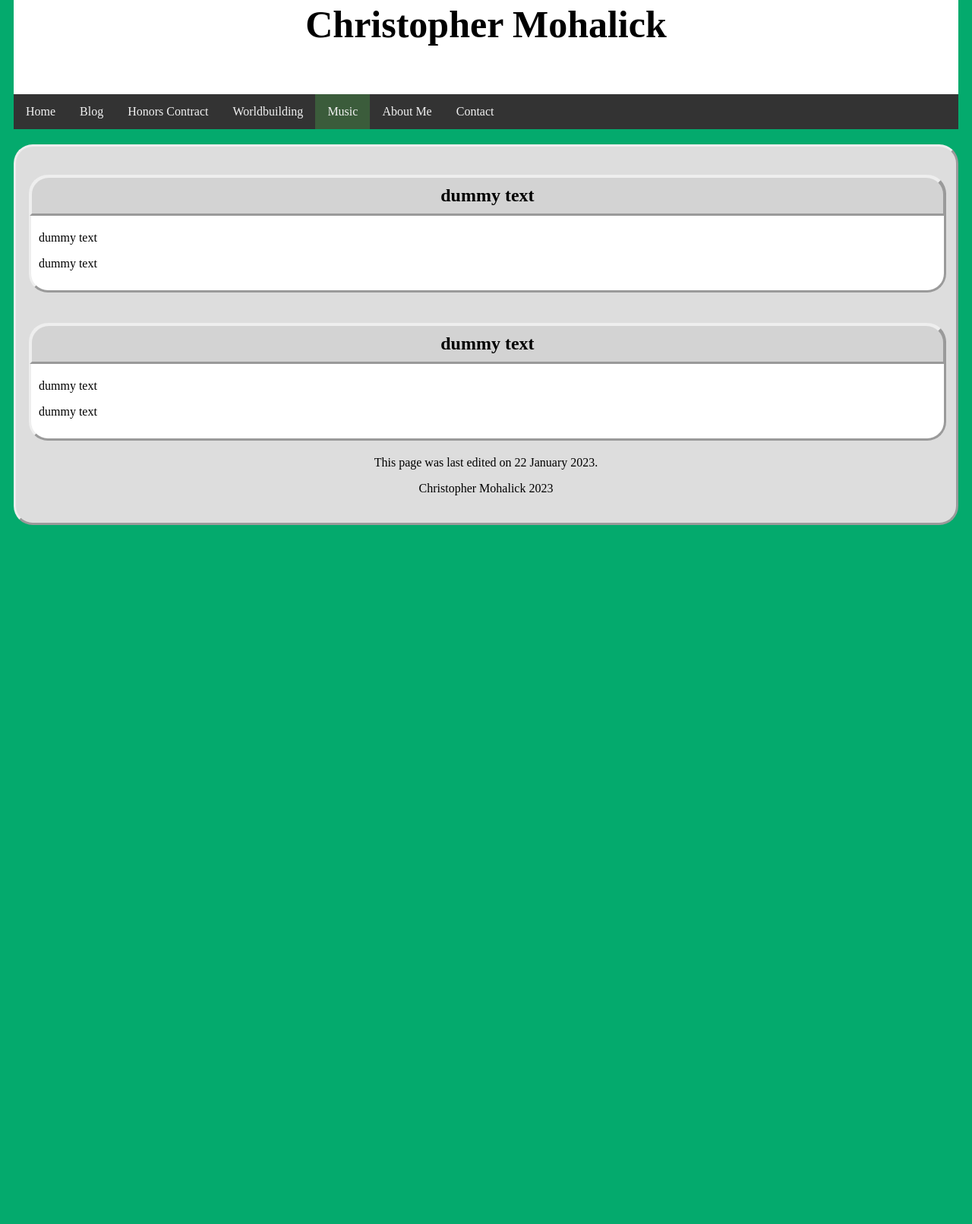
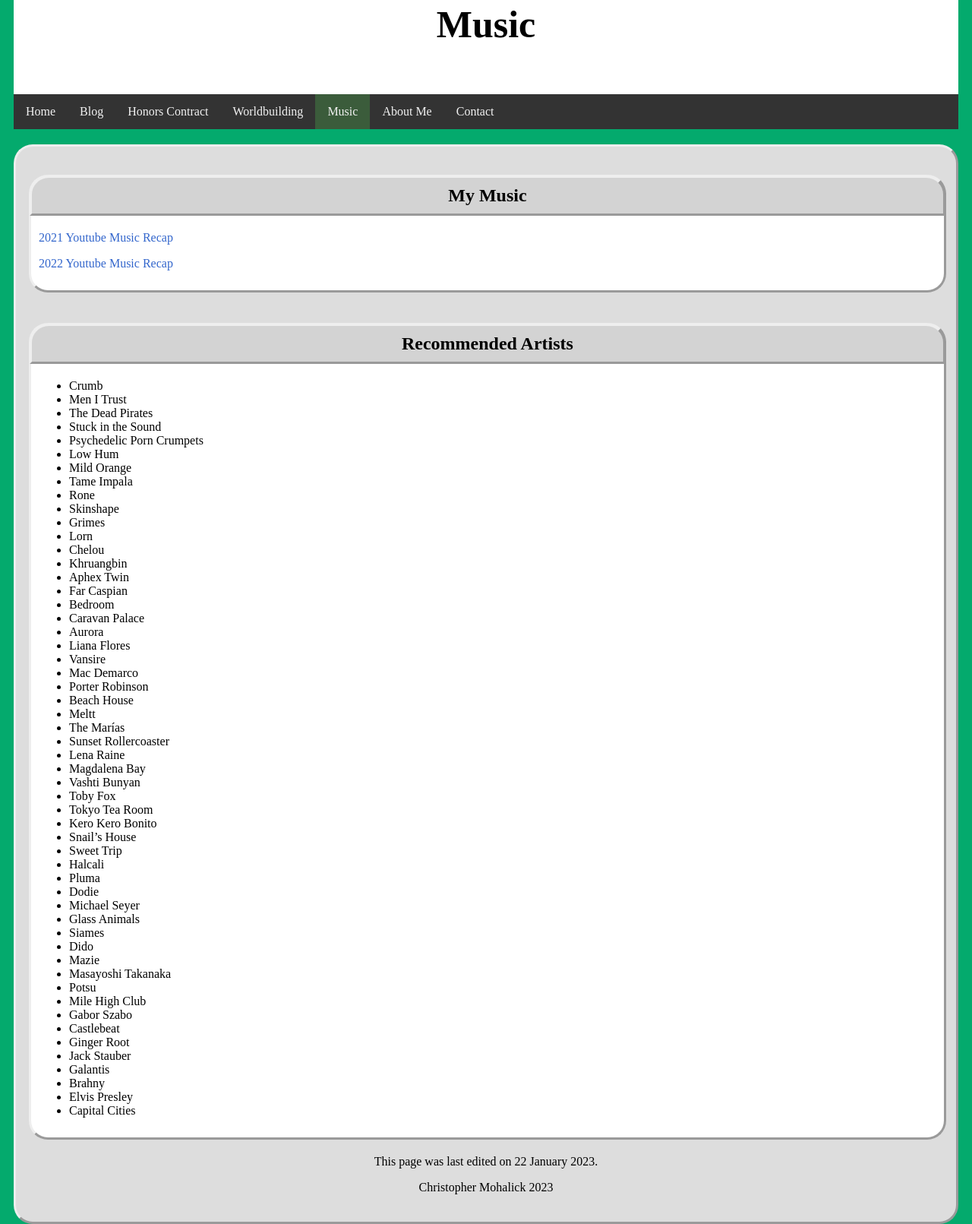
Before and after one commit to ChristopherMohalick/christophermohalick.github.io, a plain HTML site: page music.html in a window 1280 px wide. Shown: the part 79-1690 px from the top of the page at 76% size. Before the commit the page ends 800 px from the top, so only its background shows below. Drawn offline with Linux system fonts and the light colour scheme.

Commit message:
Update music.html

```diff
--- a/music.html
+++ b/music.html
@@ -1,7 +1,7 @@
 <link rel="stylesheet" href="directory.css">
 <body>
 <div class="header">
-  <h1>Christopher Mohalick</h1>
+  <h1>Music</h1>
   <p></p>
 </div>
 <nav class="sticky">
@@ -18,14 +18,70 @@
   <div class="column padding">
   </div>
   <div class="column middle">
-    <h2>dummy text</h2>
-    <p>dummy text</p>
-    <p>dummy text</p>
+    <h2>My Music</h2>
+    <p><a class="link" href="https://music.youtube.com/playlist?list=LRYRdI6xhg-Zm1Qdh7idBxDK2bP4jqjZ59ogQ">2021 Youtube Music Recap</a></p>
+    <p><a class="link" href="https://music.youtube.com/playlist?list=LRYRDe_hEYiD36Vgf_KgyMi8pPUXbT1FQnjTT">2022 Youtube Music Recap</a></p>
   </div>
-  <div class="column middle">
-    <h2>dummy text</h2>
-    <p>dummy text</p>
-    <p>dummy text</p>
+   <div class="column middle">
+    <h2>Recommended Artists</h2>
+    <p>
+      <ul>
+<li>Crumb</li>
+<li>Men I Trust</li>
+<li>The Dead Pirates</li>
+<li>Stuck in the Sound</li>
+<li>Psychedelic Porn Crumpets</li>
+<li>Low Hum</li>
+<li>Mild Orange</li>
+<li>Tame Impala</li>
+<li>Rone</li>
+<li>Skinshape</li>
+<li>Grimes</li>
+<li>Lorn</li>
+<li>Chelou</li>
+<li>Khruangbin</li>
+<li>Aphex Twin</li>
+<li>Far Caspian</li>
+<li>Bedroom</li>
+<li>Caravan Palace</li>
+<li>Aurora</li>
+<li>Liana Flores</li>
+<li>Vansire</li>
+<li>Mac Demarco</li>
+<li>Porter Robinson</li>
+<li>Beach House</li>
+<li>Meltt</li>
+<li>The Marías</li>
+<li>Sunset Rollercoaster</li>
+<li>Lena Raine</li>
+<li>Magdalena Bay</li>
+<li>Vashti Bunyan </li>
+<li>Toby Fox</li>
+<li>Tokyo Tea Room</li>
+<li>Kero Kero Bonito </li>
+<li>Snail’s House</li>
+<li>Sweet Trip</li>
+<li>Halcali</li>
+<li>Pluma</li>
+<li>Dodie</li>
+<li>Michael Seyer</li>
+<li>Glass Animals</li>
+<li>Siames</li>
+<li>Dido</li>
+<li>Mazie</li>
+<li>Masayoshi Takanaka</li>
+<li>Potsu</li>
+<li>Mile High Club</li>
+<li>Gabor Szabo</li>
+<li>Castlebeat</li>
+<li>Ginger Root</li>
+<li>Jack Stauber</li>
+<li>Galantis</li>
+<li>Brahny</li>
+<li>Elvis Presley</li>
+<li>Capital Cities</li>
+</ul>
+     </p>
   </div>
 <div class="footer">
   <p> This page was last edited on 22 January 2023. </p>
```
